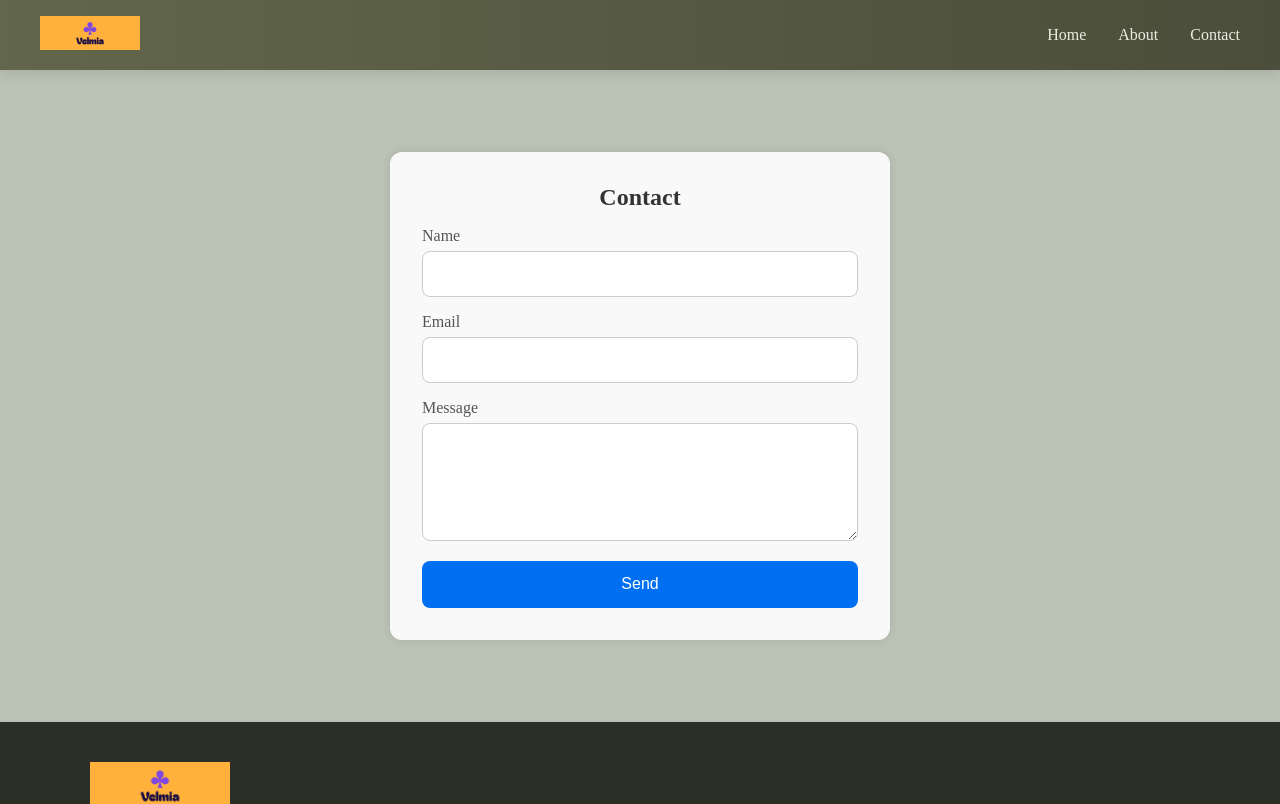
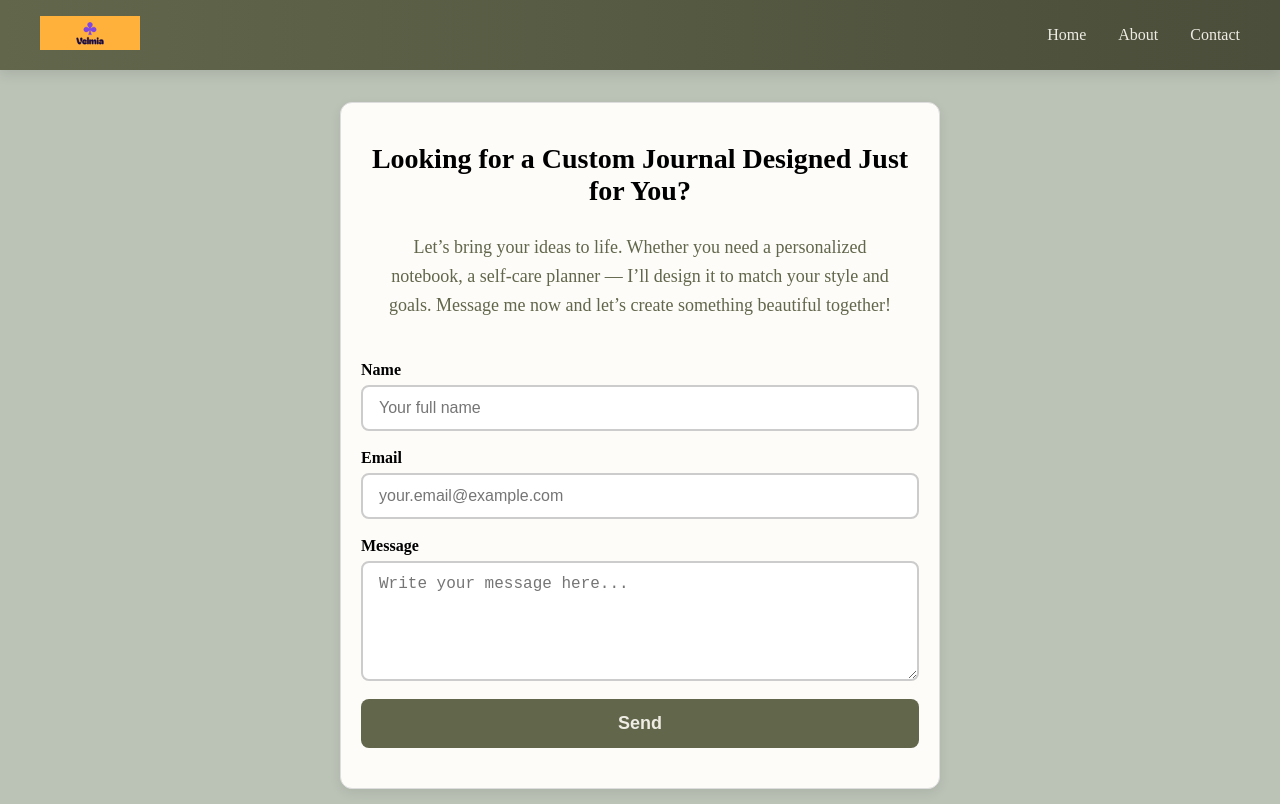
Before and after one commit to kuchadze/velmia.shop, a Next.js app: page /contact in a window 1280 px wide. Shown: the top 804 px of the page. Built offline with nearby package versions, Linux system fonts and the light colour scheme.

Commit message:
add-filter

```diff
--- a/components/Contac/Contact.module.css
+++ b/components/Contac/Contact.module.css
@@ -1,56 +1,97 @@
 .form {
-  max-width: 500px;
+  max-width: 600px;
   margin: 0 auto;
-  background: #f9f9f9;
-  padding: 2rem;
+  padding: 40px 20px;
+  background-color: #fdfcf9;
+  border: 1px solid #ddd;
   border-radius: 12px;
-  box-shadow: 0 0 10px rgba(0, 0, 0, 0.1);
-  margin-top: 50px;
-  margin-bottom: 50px;
+  box-shadow: 0 4px 12px rgba(0, 0, 0, 0.08);
+  display: flex;
+  flex-direction: column;
+  gap: 18px;
 }
 
-.form h2 {
-  margin-bottom: 1rem;
+.formTitle {
+  font-size: 1.75rem;
+  font-weight: 700;
+  color: #000;
   text-align: center;
-  color: #333;
+  margin-bottom: 8px;
 }
 
-.form label {
-  display: block;
-  margin-bottom: 1rem;
-  color: #555;
+.formSubtitle {
+  font-size: 1.125rem;
+  color: #62664B;
+  text-align: center;
+  margin-bottom: 24px;
+  line-height: 1.6;
+  max-width: 520px;
+  margin-left: auto;
+  margin-right: auto;
 }
 
-.form input,
-.form textarea {
-  width: 100%;
-  padding: 0.8rem;
-  border: 1px solid #ccc;
+.label {
+  display: flex;
+  flex-direction: column;
+  font-size: 1rem;
+  color: #000;
+  font-weight: 600;
+}
+
+.input {
+  padding: 12px 16px;
+  border: 2px solid #ccc;
   border-radius: 8px;
   font-size: 1rem;
-  margin-top: 0.4rem;
+  margin-top: 6px;
+  background-color: #fff;
+  transition: border-color 0.3s ease;
 }
 
-.form button {
-  display: block;
-  width: 100%;
-  padding: 0.9rem;
-  background: #0070f3;
-  color: white;
+.input:focus {
+  border-color: #62664B;
+  outline: none;
+}
+
+.textarea {
+  padding: 12px 16px;
+  border: 2px solid #ccc;
+  border-radius: 8px;
+  font-size: 1rem;
+  margin-top: 6px;
+  background-color: #fff;
+  transition: border-color 0.3s ease;
+  resize: vertical;
+  min-height: 120px;
+}
+
+.textarea:focus {
+  border-color: #62664B;
+  outline: none;
+}
+
+.button {
+  background-color: #62664B;
+  color: #EFECE4;
+  padding: 14px 32px;
   border: none;
   border-radius: 8px;
-  font-size: 1rem;
+  font-size: 1.125rem;
+  font-weight: 600;
   cursor: pointer;
-  margin-top: 1rem;
-  transition: background 0.3s;
+  transition: background-color 0.3s ease, color 0.3s ease;
 }
 
-.form button:hover {
-  background: #005dc1;
+.button:hover,
+.button:focus {
+  background-color: #EFECE4;
+  color: #62664B;
 }
 
-.form p {
-  margin-top: 1rem;
+.statusMessage {
+  text-align: center;
+  font-size: 1rem;
+  font-weight: 500;
   color: green;
-  text-align: center;
+  margin-top: 10px;
 }
--- a/components/Contac/Contact.tsx
+++ b/components/Contac/Contact.tsx
@@ -13,7 +13,9 @@ export default function ContactForm() {
 
   const [status, setStatus] = useState("");
 
-  const handleChange = (e: React.ChangeEvent<HTMLInputElement | HTMLTextAreaElement>) => {
+  const handleChange = (
+    e: React.ChangeEvent<HTMLInputElement | HTMLTextAreaElement>
+  ) => {
     setFormData({ ...formData, [e.target.name]: e.target.value });
   };
 
@@ -25,7 +27,7 @@ export default function ContactForm() {
         "service_ws4ph4l", // EmailJS service ID
         "template_d5gfrnq", // EmailJS template ID
         formData,
-        "cRsVc4uGsEyiSu6rZ" // EmailJS public key
+        "cRsVc4uGsEyiSu6rZ" // Public key
       )
       .then(
         () => {
@@ -41,21 +43,60 @@ export default function ContactForm() {
 
   return (
     <form className={styles.form} onSubmit={handleSubmit}>
-      <h2>Contact</h2>
-      <label>
+      <h2 className={styles.formTitle}>
+        Looking for a Custom Journal Designed Just for You?
+      </h2>
+      <p className={styles.formSubtitle}>
+        Let’s bring your ideas to life. Whether you need a personalized notebook,
+        a self-care planner — I’ll design it to
+        match your style and goals. Message me now and let’s create something
+        beautiful together!
+      </p>
+
+      <label className={styles.label}>
         Name
-        <input type="text" name="name" value={formData.name} onChange={handleChange} required />
+        <input
+          className={styles.input}
+          type="text"
+          name="name"
+          placeholder="Your full name"
+          value={formData.name}
+          onChange={handleChange}
+          required
+        />
       </label>
-      <label>
+
+      <label className={styles.label}>
         Email
-        <input type="email" name="email" value={formData.email} onChange={handleChange} required />
+        <input
+          className={styles.input}
+          type="email"
+          name="email"
+          placeholder="your.email@example.com"
+          value={formData.email}
+          onChange={handleChange}
+          required
+        />
       </label>
-      <label>
+
+      <label className={styles.label}>
         Message
-        <textarea name="message" rows={5} value={formData.message} onChange={handleChange} required />
+        <textarea
+          className={styles.textarea}
+          name="message"
+          placeholder="Write your message here..."
+          rows={5}
+          value={formData.message}
+          onChange={handleChange}
+          required
+        />
       </label>
-      <button type="submit">Send</button>
-      {status && <p>{status}</p>}
+
+      <button className={styles.button} type="submit">
+        Send
+      </button>
+
+      {status && <p className={styles.statusMessage}>{status}</p>}
     </form>
   );
 }
```
Also changed, not shown: components/HomePage/Homepage.module.css (+41 -0 lines), components/HomePage/Homepage.tsx (+52 -20 lines), 1 other file (tests, documents, lock files or other folders).
